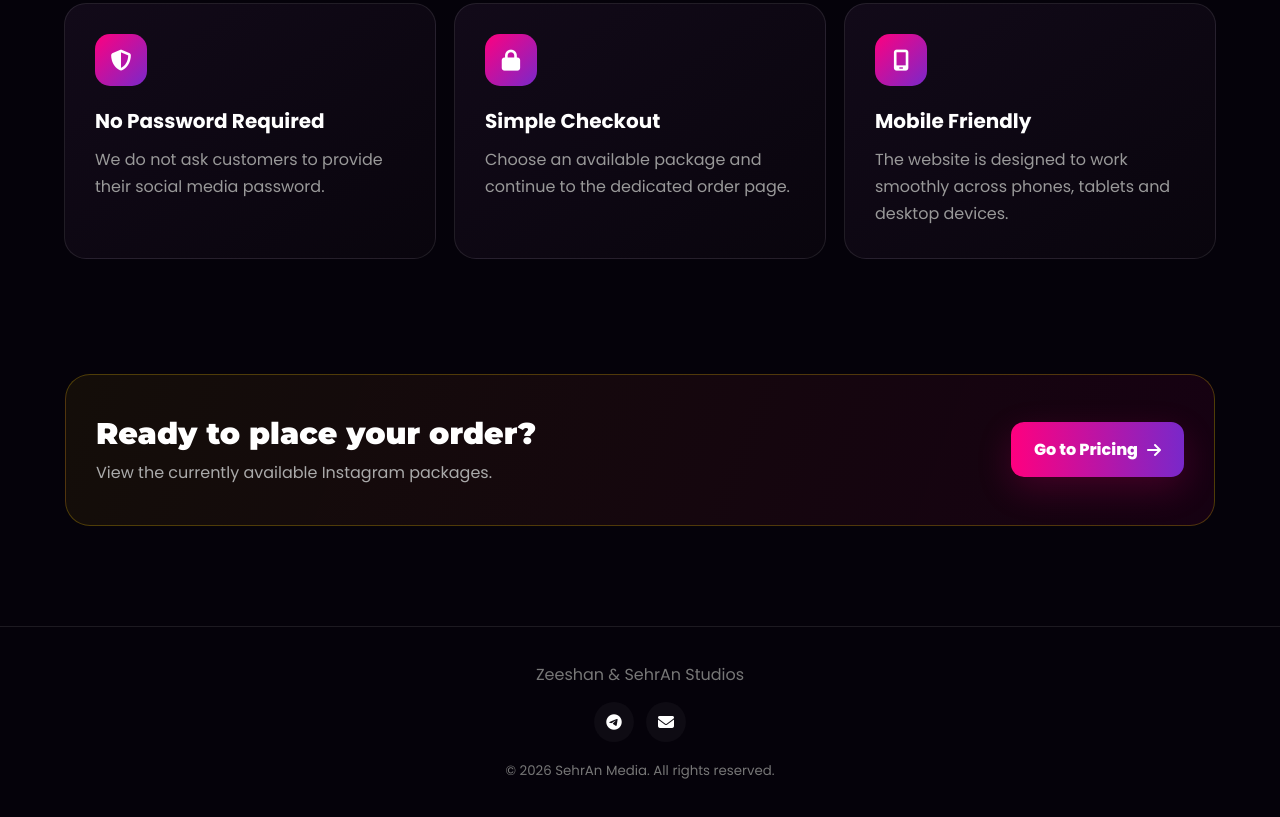
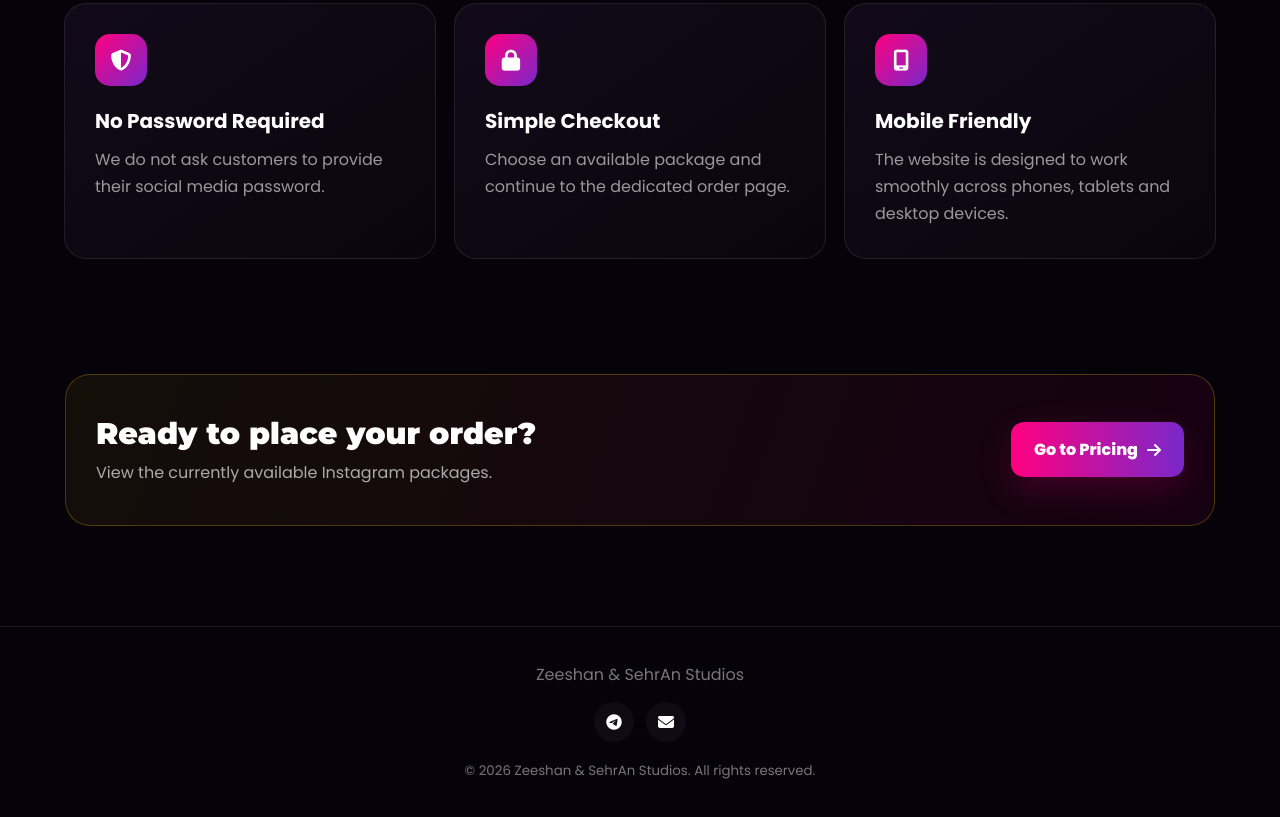
Before and after one commit to paulzeeshan2215-sketch/ZS-universe, a website: page index.html in a window 1280 px wide. Shown: the part 2556-3373 px from the top of the page. Drawn offline with Linux system fonts and the light colour scheme.

Commit message:
Update index.html

```diff
--- a/index.html
+++ b/index.html
@@ -931,7 +931,7 @@ aria-label="Email">
 </div>
 
 <small>
-© 2026 SehrAn Media. All rights reserved.
+© 2026 Zeeshan & SehrAn Studios. All rights reserved.
 </small>
 
 </footer>
```
